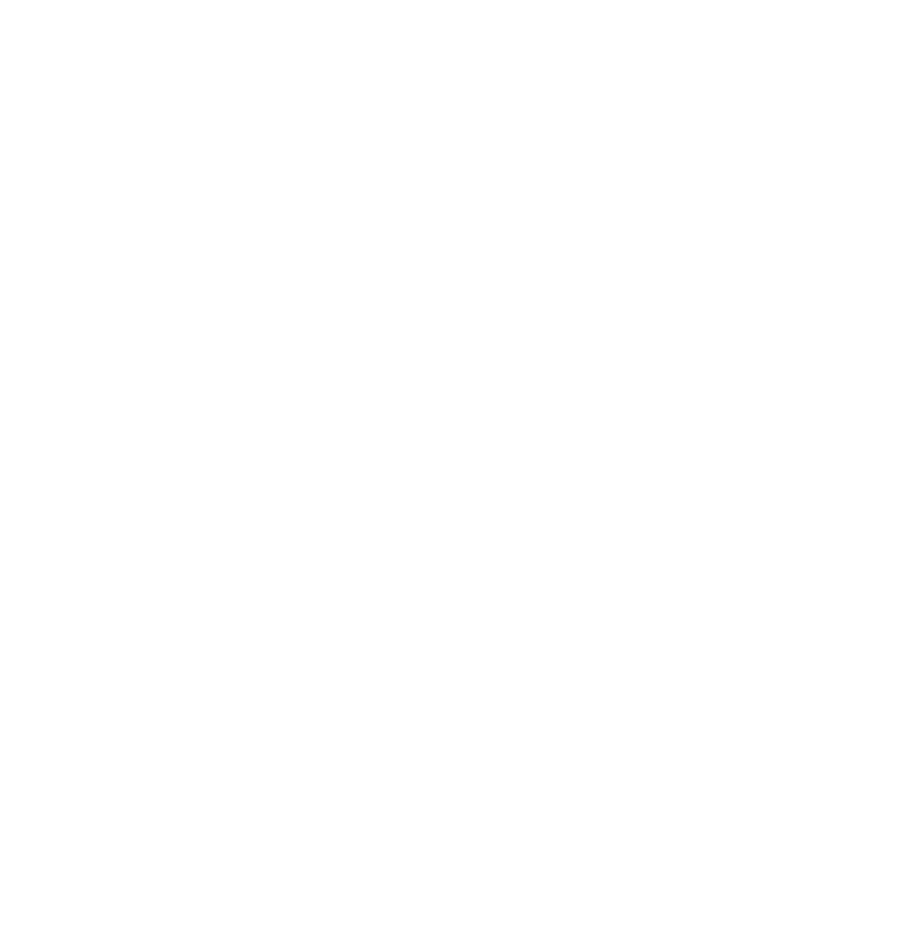
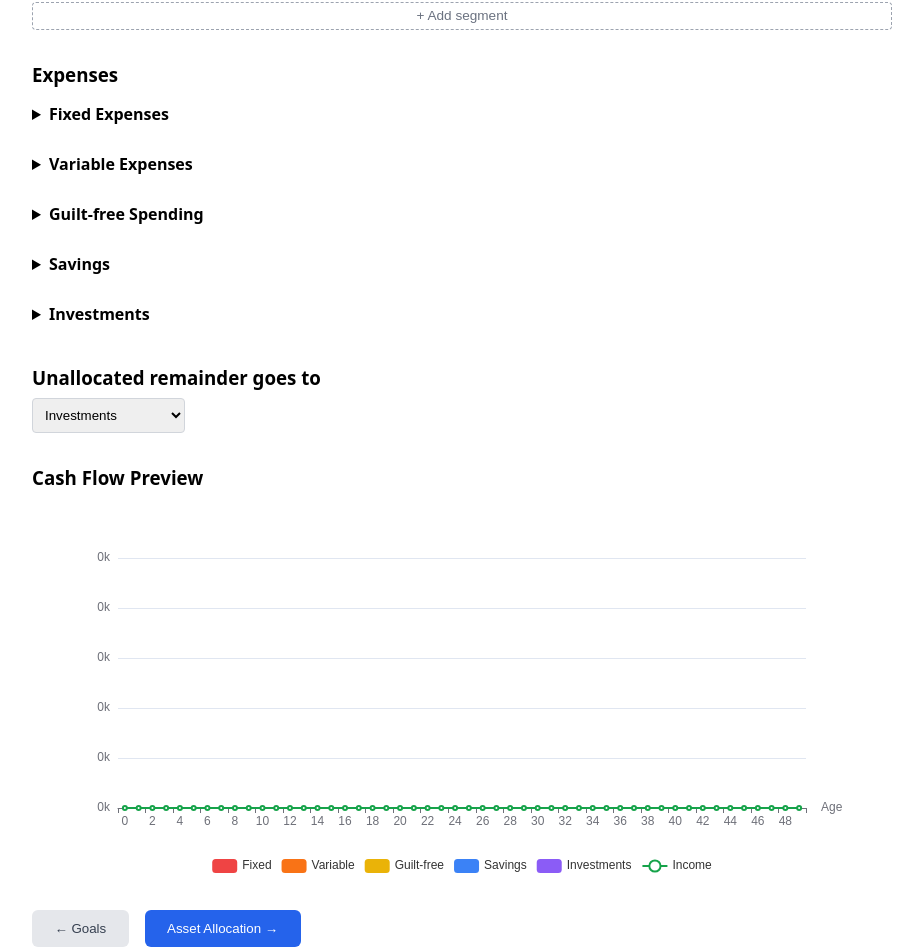
Before and after one commit to o1i/planner, a SvelteKit app in the folder frontend/: page /step2 in a window 1280 px wide. Before the commit this address had no page. Shown: the part 268-1220 px from the top of the page, without its empty margins (178-1101 px from the left). Before the commit the page ends 816 px from the top, so only its background shows below. Built offline with nearby package versions, Linux system fonts and the light colour scheme.

Commit message:
feat: step 2 budget and income page with live chart

```diff
--- /dev/null
+++ b/frontend/src/routes/step2/+page.svelte
@@ -0,0 +1,79 @@
+<script lang="ts">
+  import { goto } from '$app/navigation';
+  import { plan, markDirty } from '$lib/store.svelte';
+  import SegmentEditor from '$lib/components/SegmentEditor.svelte';
+  import LineItemEditor from '$lib/components/LineItemEditor.svelte';
+  import CashFlowChart from '$lib/components/CashFlowChart.svelte';
+  import { buildCashFlowSeries } from '$lib/cashflow';
+  import type { RemainderCategory } from '$lib/types';
+
+  const remainderOptions: { value: RemainderCategory; label: string }[] = [
+    { value: 'fixed',       label: 'Fixed Expenses' },
+    { value: 'variable',    label: 'Variable Expenses' },
+    { value: 'guiltFree',   label: 'Guilt-free Spending' },
+    { value: 'savings',     label: 'Savings' },
+    { value: 'investments', label: 'Investments' },
+  ];
+
+  let series = $derived(
+    buildCashFlowSeries(plan.profile.currentAge, plan.income, plan.expenses)
+  );
+
+  async function next() { markDirty(); await goto('/step3'); }
+</script>
+
+<h2>Step 2 — Budget & Income</h2>
+
+<section>
+  <h3>Income</h3>
+  <p class="hint">Enter your salary, pension, or other income. Use segments for step changes (e.g. 80k until age 55, then 50k).</p>
+  <SegmentEditor bind:segments={plan.income} />
+</section>
+
+<section>
+  <h3>Expenses</h3>
+  {#each [
+    { key: 'fixed',       label: 'Fixed Expenses',       ph: 'e.g. Rent' },
+    { key: 'variable',    label: 'Variable Expenses',    ph: 'e.g. Groceries' },
+    { key: 'guiltFree',   label: 'Guilt-free Spending',  ph: 'e.g. Restaurants' },
+    { key: 'savings',     label: 'Savings',              ph: 'e.g. Emergency fund' },
+    { key: 'investments', label: 'Investments',          ph: 'e.g. ETF contribution' },
+  ] as cat}
+    <details>
+      <summary>{cat.label}</summary>
+      <LineItemEditor bind:items={plan.expenses[cat.key as keyof typeof plan.expenses]} placeholder={cat.ph} />
+    </details>
+  {/each}
+</section>
+
+<section>
+  <h3>Unallocated remainder goes to</h3>
+  <select bind:value={plan.remainderTo}>
+    {#each remainderOptions as opt}
+      <option value={opt.value}>{opt.label}</option>
+    {/each}
+  </select>
+</section>
+
+<section>
+  <h3>Cash Flow Preview</h3>
+  <CashFlowChart {series} />
+</section>
+
+<div class="nav">
+  <button class="secondary" onclick={async () => { await goto('/step1'); }}>← Goals</button>
+  <button onclick={next}>Asset Allocation →</button>
+</div>
+
+<style>
+  h2 { margin-bottom: 0.25rem; }
+  section { margin-bottom: 2rem; }
+  h3 { margin-bottom: 0.5rem; }
+  .hint { color: #6b7280; font-size: 0.875rem; margin-bottom: 1rem; }
+  details { margin-bottom: 0.75rem; }
+  summary { cursor: pointer; font-weight: 600; padding: 0.5rem 0; }
+  select { padding: 0.5rem; border: 1px solid #d1d5db; border-radius: 4px; }
+  .nav { display: flex; gap: 1rem; margin-top: 1rem; }
+  button { padding: 0.7rem 1.4rem; background: #2563eb; color: white; border: none; border-radius: 6px; cursor: pointer; }
+  button.secondary { background: #e5e7eb; color: #374151; }
+</style>
```
